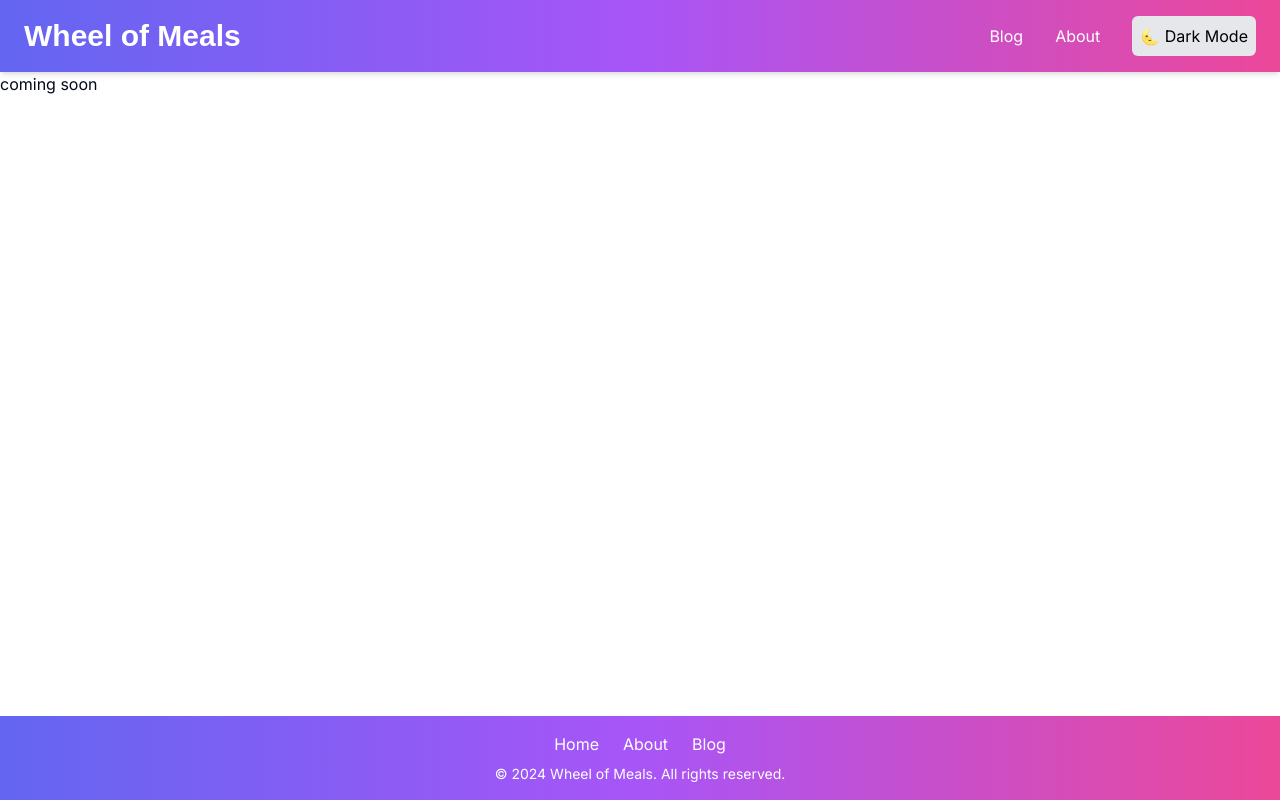
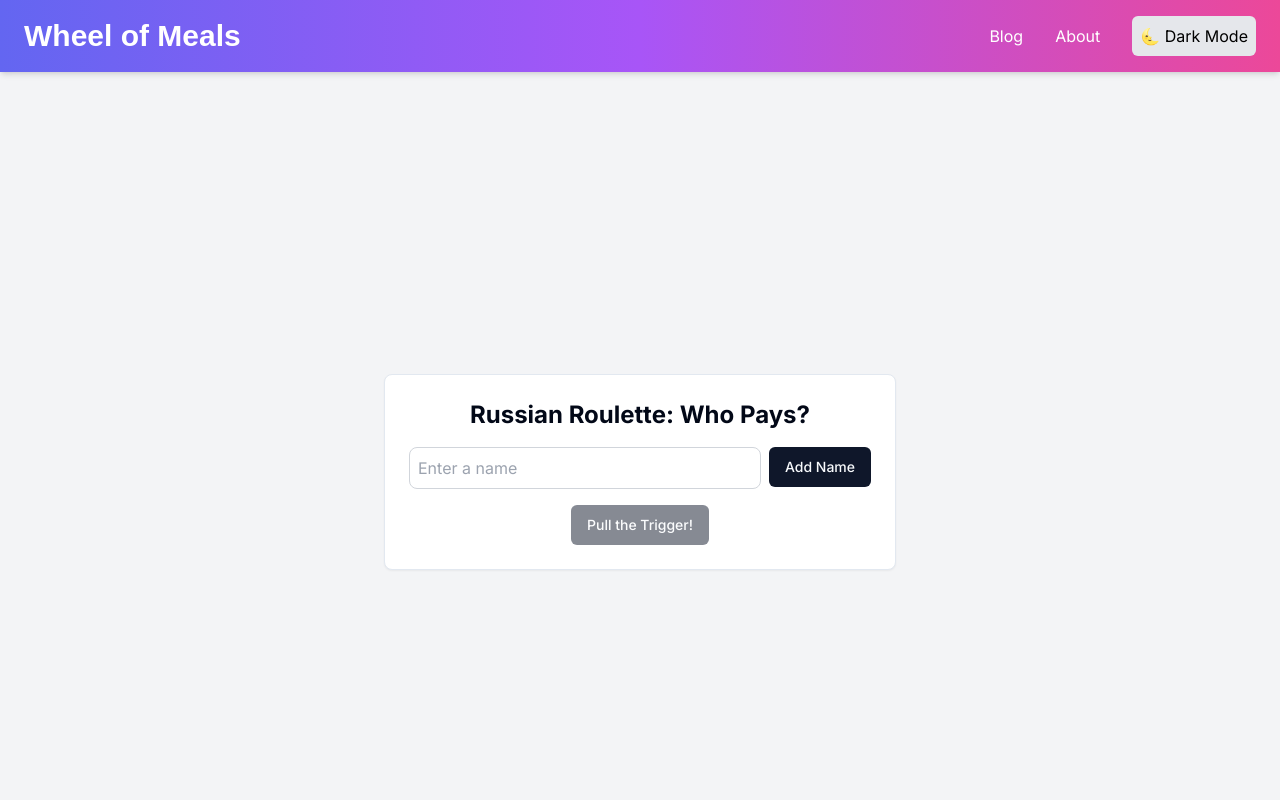
Before and after one commit to omeryildirim0/wheel, a Next.js app: page /games/spin-the-bill in a window 1280 px wide. Shown: the top 800 px of the page. Built offline with nearby package versions, Linux system fonts and the light colour scheme.

Commit message:
card component and roulette game

```diff
--- a/app/games/spin-the-bill/page.tsx
+++ b/app/games/spin-the-bill/page.tsx
@@ -1,9 +1,66 @@
-import React from 'react'
+"use client";
+import { useState } from 'react';
+import { Button } from '@/components/ui/button';
+import { Card } from '@/components/ui/card';
+import { motion } from 'framer-motion'; // Optional for animation
 
-const coming = () => {
+const RussianRoulette = () => {
+  const [names, setNames] = useState<string[]>([]);
+  const [input, setInput] = useState('');
+  const [selectedName, setSelectedName] = useState<string | null>(null);
+  const [isLoading, setIsLoading] = useState(false);
+
+  // Add name to the list
+  const handleAddName = () => {
+    if (input) {
+      setNames([...names, input]);
+      setInput('');
+    }
+  };
+
+  // Pick a random player as "bullet" victim
+  const handleRouletteSpin = () => {
+    setIsLoading(true);
+    setTimeout(() => {
+      const randomIndex = Math.floor(Math.random() * names.length);
+      setSelectedName(names[randomIndex]);
+      setIsLoading(false);
+    }, 2000); // simulate suspense
+  };
+
   return (
-    <div>coming soon</div>
-  )
-}
+    <div className="flex flex-col items-center justify-center h-screen bg-gray-100">
+      <Card className="p-6 w-full max-w-lg text-center">
+        <h2 className="text-2xl font-bold mb-4">Russian Roulette: Who Pays?</h2>
 
-export default coming
+        <div className="flex space-x-2 mb-4">
+          <input
+            value={input}
+            onChange={(e) => setInput(e.target.value)}
+            placeholder="Enter a name"
+            className="border border-gray-300 p-2 rounded-lg w-full"
+          />
+          <Button onClick={handleAddName}>Add Name</Button>
+        </div>
+
+        <ul className="mb-4">
+          {names.map((name, idx) => (
+            <li key={idx} className="text-lg">{name}</li>
+          ))}
+        </ul>
+
+        {selectedName && !isLoading && (
+          <motion.div initial={{ opacity: 0 }} animate={{ opacity: 1 }}>
+            <h3 className="text-xl font-semibold text-red-600">💥 {selectedName} pays the bill!</h3>
+          </motion.div>
+        )}
+
+        <Button onClick={handleRouletteSpin} disabled={isLoading || names.length === 0}>
+          {isLoading ? 'Spinning...' : 'Pull the Trigger!'}
+        </Button>
+      </Card>
+    </div>
+  );
+};
+
+export default RussianRoulette;
--- /dev/null
+++ b/components/ui/card.tsx
@@ -0,0 +1,79 @@
+import * as React from "react"
+
+import { cn } from "@/lib/utils"
+
+const Card = React.forwardRef<
+  HTMLDivElement,
+  React.HTMLAttributes<HTMLDivElement>
+>(({ className, ...props }, ref) => (
+  <div
+    ref={ref}
+    className={cn(
+      "rounded-lg border bg-card text-card-foreground shadow-sm",
+      className
+    )}
+    {...props}
+  />
+))
+Card.displayName = "Card"
+
+const CardHeader = React.forwardRef<
+  HTMLDivElement,
+  React.HTMLAttributes<HTMLDivElement>
+>(({ className, ...props }, ref) => (
+  <div
+    ref={ref}
+    className={cn("flex flex-col space-y-1.5 p-6", className)}
+    {...props}
+  />
+))
+CardHeader.displayName = "CardHeader"
+
+const CardTitle = React.forwardRef<
+  HTMLParagraphElement,
+  React.HTMLAttributes<HTMLHeadingElement>
+>(({ className, ...props }, ref) => (
+  <h3
+    ref={ref}
+    className={cn(
+      "text-2xl font-semibold leading-none tracking-tight",
+      className
+    )}
+    {...props}
+  />
+))
+CardTitle.displayName = "CardTitle"
+
+const CardDescription = React.forwardRef<
+  HTMLParagraphElement,
+  React.HTMLAttributes<HTMLParagraphElement>
+>(({ className, ...props }, ref) => (
+  <p
+    ref={ref}
+    className={cn("text-sm text-muted-foreground", className)}
+    {...props}
+  />
+))
+CardDescription.displayName = "CardDescription"
+
+const CardContent = React.forwardRef<
+  HTMLDivElement,
+  React.HTMLAttributes<HTMLDivElement>
+>(({ className, ...props }, ref) => (
+  <div ref={ref} className={cn("p-6 pt-0", className)} {...props} />
+))
+CardContent.displayName = "CardContent"
+
+const CardFooter = React.forwardRef<
+  HTMLDivElement,
+  React.HTMLAttributes<HTMLDivElement>
+>(({ className, ...props }, ref) => (
+  <div
+    ref={ref}
+    className={cn("flex items-center p-6 pt-0", className)}
+    {...props}
+  />
+))
+CardFooter.displayName = "CardFooter"
+
+export { Card, CardHeader, CardFooter, CardTitle, CardDescription, CardContent }
```
